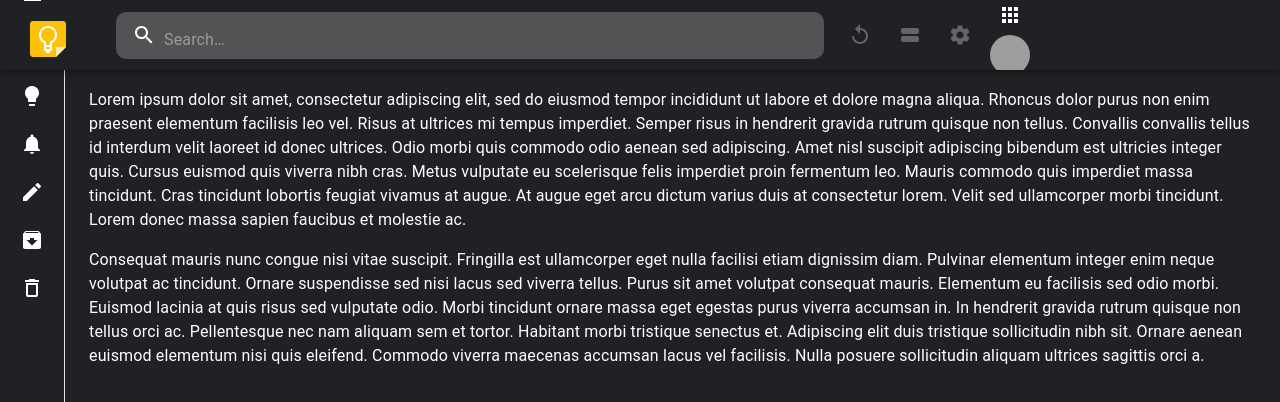
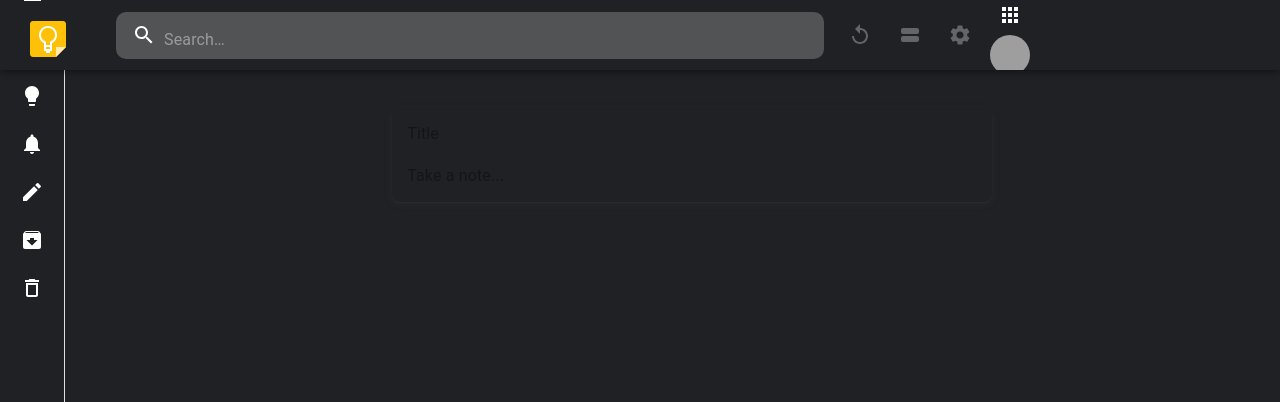
Before and after one commit to krrishexe/Google-Keep, a React (Vite) app in the folder Client/: page / in a window 1280 px wide. Shown: the top 402 px of the page. Built offline with nearby package versions, Linux system fonts and the light colour scheme; grey boxes are pictures that could not be loaded.

Commit message:
added notes and delete component

```diff
--- a/Client/package.json
+++ b/Client/package.json
@@ -15,7 +15,8 @@
     "@mui/icons-material": "^5.15.14",
     "@mui/material": "^5.15.14",
     "react": "^18.2.0",
-    "react-dom": "^18.2.0"
+    "react-dom": "^18.2.0",
+    "react-router-dom": "^6.22.3"
   },
   "devDependencies": {
     "@types/react": "^18.2.66",
--- a/Client/src/App.jsx
+++ b/Client/src/App.jsx
@@ -5,9 +5,9 @@
 function App() {
 
   return (
-    <>
+
       <MiniDrawer />
-    </>
+
   )
 }
 
--- a/Client/src/Components/MiniDrawer.jsx
+++ b/Client/src/Components/MiniDrawer.jsx
@@ -23,6 +23,10 @@
 import Menu from '@mui/material/Menu';
 import ListComponent from './ListComponent';
 import AppBar from '@mui/material/AppBar';
+import { BrowserRouter as Router, Route, Routes } from 'react-router-dom'
+import Notes from './notes/Notes';
+import DeleteNote from './delete/DeleteNote';
+
 
 const drawerWidth = 240;
 
@@ -143,6 +147,7 @@
 
 
     return (
+        <Router>
             <Box sx={{ display: 'flex ' }}>
                 <App open={open} style={{ background: '#202124' }} className='border-b border-gray-500'>
                     <Toolbar className='flex justify-between'>
@@ -236,36 +241,13 @@
                     {/* <Divider /> */}
                     <ListComponent />
                 </Drawer>
-            <Box component="main" sx={{ flexGrow: 1, p: 3 }}>
-                <DrawerHeader />
-                <Typography paragraph>
-                    Lorem ipsum dolor sit amet, consectetur adipiscing elit, sed do eiusmod
-                    tempor incididunt ut labore et dolore magna aliqua. Rhoncus dolor purus non
-                    enim praesent elementum facilisis leo vel. Risus at ultrices mi tempus
-                    imperdiet. Semper risus in hendrerit gravida rutrum quisque non tellus.
-                    Convallis convallis tellus id interdum velit laoreet id donec ultrices.
-                    Odio morbi quis commodo odio aenean sed adipiscing. Amet nisl suscipit
-                    adipiscing bibendum est ultricies integer quis. Cursus euismod quis viverra
-                    nibh cras. Metus vulputate eu scelerisque felis imperdiet proin fermentum
-                    leo. Mauris commodo quis imperdiet massa tincidunt. Cras tincidunt lobortis
-                    feugiat vivamus at augue. At augue eget arcu dictum varius duis at
-                    consectetur lorem. Velit sed ullamcorper morbi tincidunt. Lorem donec massa
-                    sapien faucibus et molestie ac.
-                </Typography>
-                <Typography paragraph>
-                    Consequat mauris nunc congue nisi vitae suscipit. Fringilla est ullamcorper
-                    eget nulla facilisi etiam dignissim diam. Pulvinar elementum integer enim
-                    neque volutpat ac tincidunt. Ornare suspendisse sed nisi lacus sed viverra
-                    tellus. Purus sit amet volutpat consequat mauris. Elementum eu facilisis
-                    sed odio morbi. Euismod lacinia at quis risus sed vulputate odio. Morbi
-                    tincidunt ornare massa eget egestas purus viverra accumsan in. In hendrerit
-                    gravida rutrum quisque non tellus orci ac. Pellentesque nec nam aliquam sem
-                    et tortor. Habitant morbi tristique senectus et. Adipiscing elit duis
-                    tristique sollicitudin nibh sit. Ornare aenean euismod elementum nisi quis
-                    eleifend. Commodo viverra maecenas accumsan lacus vel facilisis. Nulla
-                    posuere sollicitudin aliquam ultrices sagittis orci a.
-                </Typography>
+                <Routes>
+                    <Route path="/" element={<Notes />} />
+                    <Route path="/about" element={<DeleteNote />} />
+                    <Route path="/contact" element={<h1>Contact</h1>} />
+
+                </Routes>
             </Box>
-        </Box>
+        </Router>
     );
 }
--- /dev/null
+++ b/Client/src/Components/delete/DeleteNote.jsx
@@ -0,0 +1,26 @@
+import { Box, ThemeProvider, createTheme } from '@mui/material'
+import React from 'react'
+import Typography from '@mui/material/Typography'
+import styled from '@emotion/styled';
+
+
+const DrawerHeader = styled('div')(({ theme }) => ({
+    ...theme.mixins.toolbar,
+}));
+
+function DeleteNote() {
+    return (
+        <ThemeProvider theme={createTheme()}>
+            <div>
+                <Box component="main" sx={{ flexGrow: 1, p: 3, width: '98vw', textAlign: 'center' }}>
+                    <DrawerHeader />
+                    {/* add this in every route */}
+                    Delete Note
+
+                </Box>
+            </div>
+        </ThemeProvider>
+    )
+}
+
+export default DeleteNote
--- /dev/null
+++ b/Client/src/Components/notes/Form.jsx
@@ -0,0 +1,47 @@
+import React from 'react'
+import { useState, useRef, useContext } from 'react';
+
+import { Box, TextField, ClickAwayListener } from '@mui/material';
+import { styled } from '@mui/material/styles';
+
+const Container = styled(Box)`
+    display: flex;
+    flex-direction: column;
+    margin: auto;
+    box-shadow: 0 1px 2px 0 rgb(60 64 67 / 30%), 0 2px 6px 2px rgb(60 64 67 / 15%);
+    border-color: #e0e0e0;
+    width: 600px;
+    border-radius: 8px;
+    min-height: 30px;
+    padding: 10px 15px;
+`
+
+function Form() {
+    return (
+        <Container>
+            <TextField
+                placeholder="Title"
+                variant="standard"
+                InputProps={{ disableUnderline: true }}
+                style={{ marginBottom: 10, color: '#fff' }}
+                // onChange={(e) => onTextChange(e)}
+                name='heading'
+            // value={addNote.heading}
+            />
+            <TextField
+                placeholder="Take a note..."
+                multiline
+                maxRows={Infinity}
+                variant="standard"
+                InputProps={{ disableUnderline: true }}
+                // onClick={onTextAreaClick}
+                // onChange={(e) => onTextChange(e)}
+                name='text'
+            // value={addNote.text}
+            />
+
+        </Container>
+    )
+}
+
+export default Form
--- /dev/null
+++ b/Client/src/Components/notes/Notes.jsx
@@ -0,0 +1,26 @@
+import { Box, ThemeProvider, createTheme } from '@mui/material'
+import React from 'react'
+import Typography from '@mui/material/Typography'
+import styled from '@emotion/styled';
+import Form from './Form';
+
+const DrawerHeader = styled('div')(({ theme }) => ({
+    ...theme.mixins.toolbar,
+}));
+
+function Notes() {
+    return (
+        <ThemeProvider theme={createTheme()}>
+            <div>
+                <Box component="main" sx={{ flexGrow: 1, p: 3, width: '98vw', textAlign: 'center', marginTop: '20px' }}>
+                    <DrawerHeader />
+                    {/* add this in every route */}
+                    <Form />
+
+                </Box>
+            </div>
+        </ThemeProvider>
+    )
+}
+
+export default Notes
```
Also changed, not shown: 1 other file (tests, documents, lock files or other folders). Lines whose indentation alone changed are shown as unchanged.
